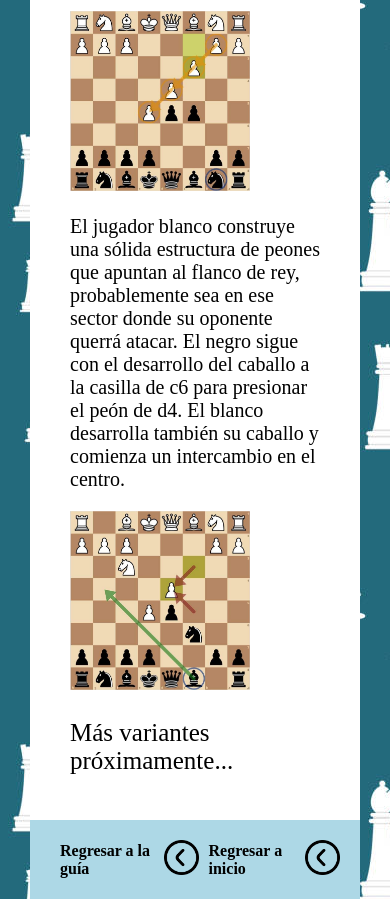
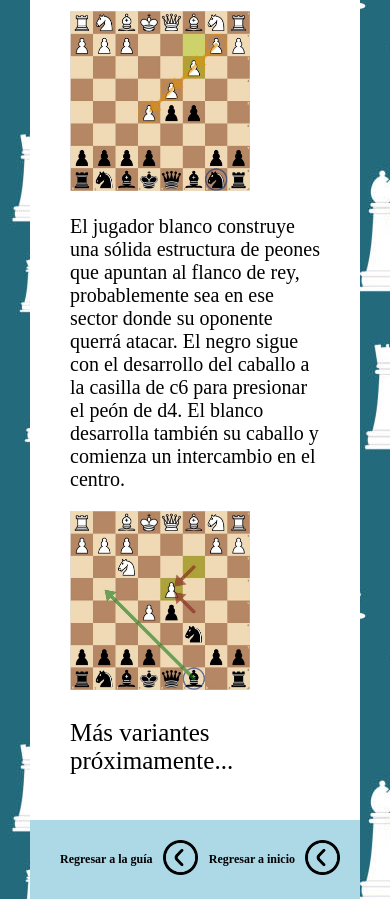
Before and after one commit to Reyes-Roderick/Aprende-a-jugar-al-ajedrez, a plain HTML site: page Caro-kann.html in a window 390 px wide. Shown: the part 1096-1995 px from the top of the page. Drawn offline with Linux system fonts and the light colour scheme.

Commit message:
octavo commit

```diff
--- a/css/stylesApEs.css
+++ b/css/stylesApEs.css
@@ -113,7 +113,7 @@ h3{
     }
 
     h3{
-        font-size: 16px;
+        font-size: 12px;
     }
 
     .atras{
--- a/css/stylesDefSic.css
+++ b/css/stylesDefSic.css
@@ -113,7 +113,7 @@ h3{
     }
 
     h3{
-        font-size: 16px;
+        font-size: 12px;
     }
 
     .atras{
--- a/css/stylesGDDama.css
+++ b/css/stylesGDDama.css
@@ -113,7 +113,7 @@ h3{
     }
 
     h3{
-        font-size: 16px;
+        font-size: 12px;
     }
 
     .atras{
--- a/css/stylesGPiano.css
+++ b/css/stylesGPiano.css
@@ -93,7 +93,7 @@ h3{
     }
 
     h3{
-        font-size: 16px;
+        font-size: 12px;
     }
 
     p{
--- a/css/stylesKann.css
+++ b/css/stylesKann.css
@@ -117,7 +117,7 @@ h3{
     }
 
     h3{
-        font-size: 16px;
+        font-size: 12px;
     }
 
     .atras{
```
